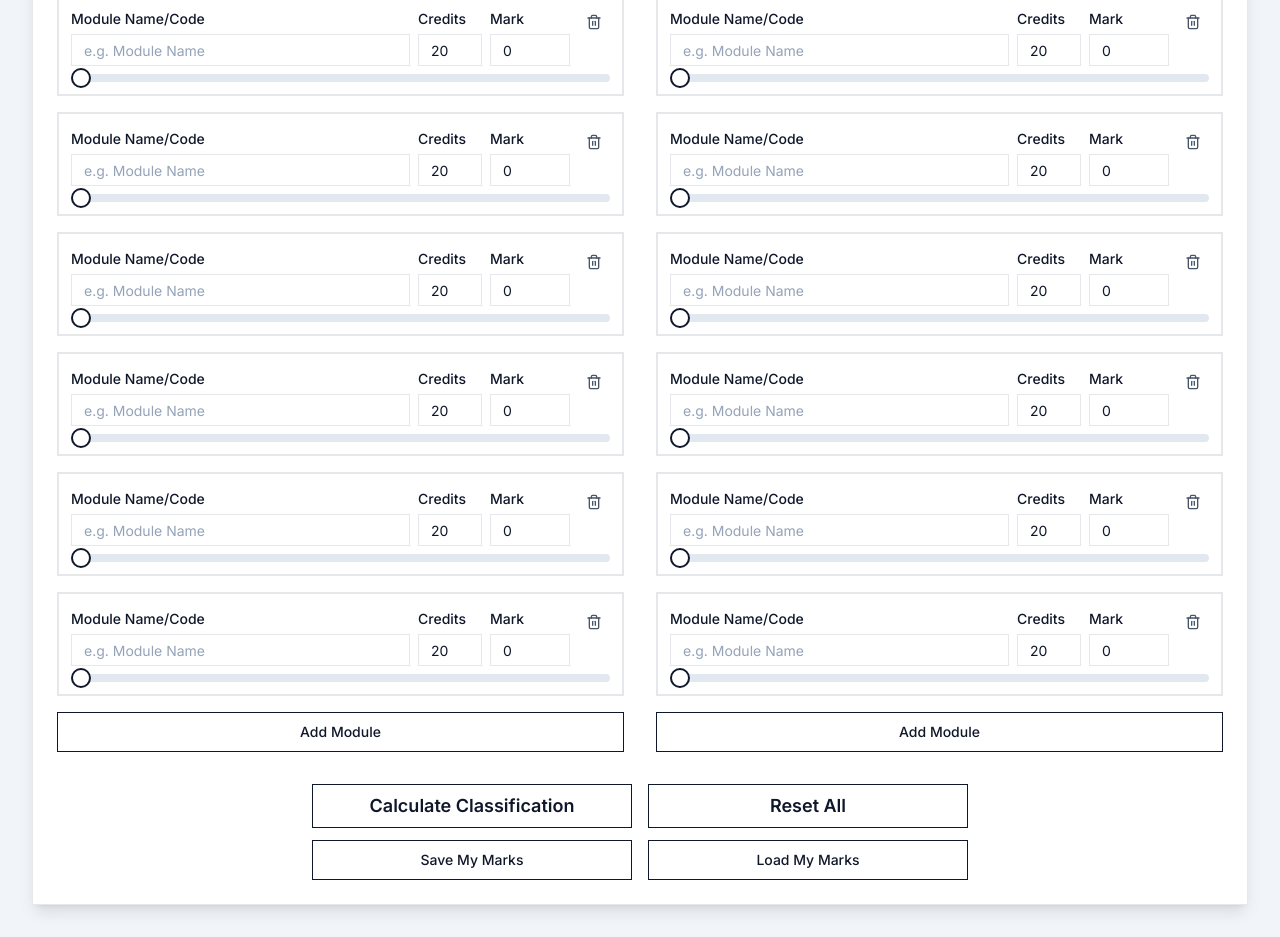
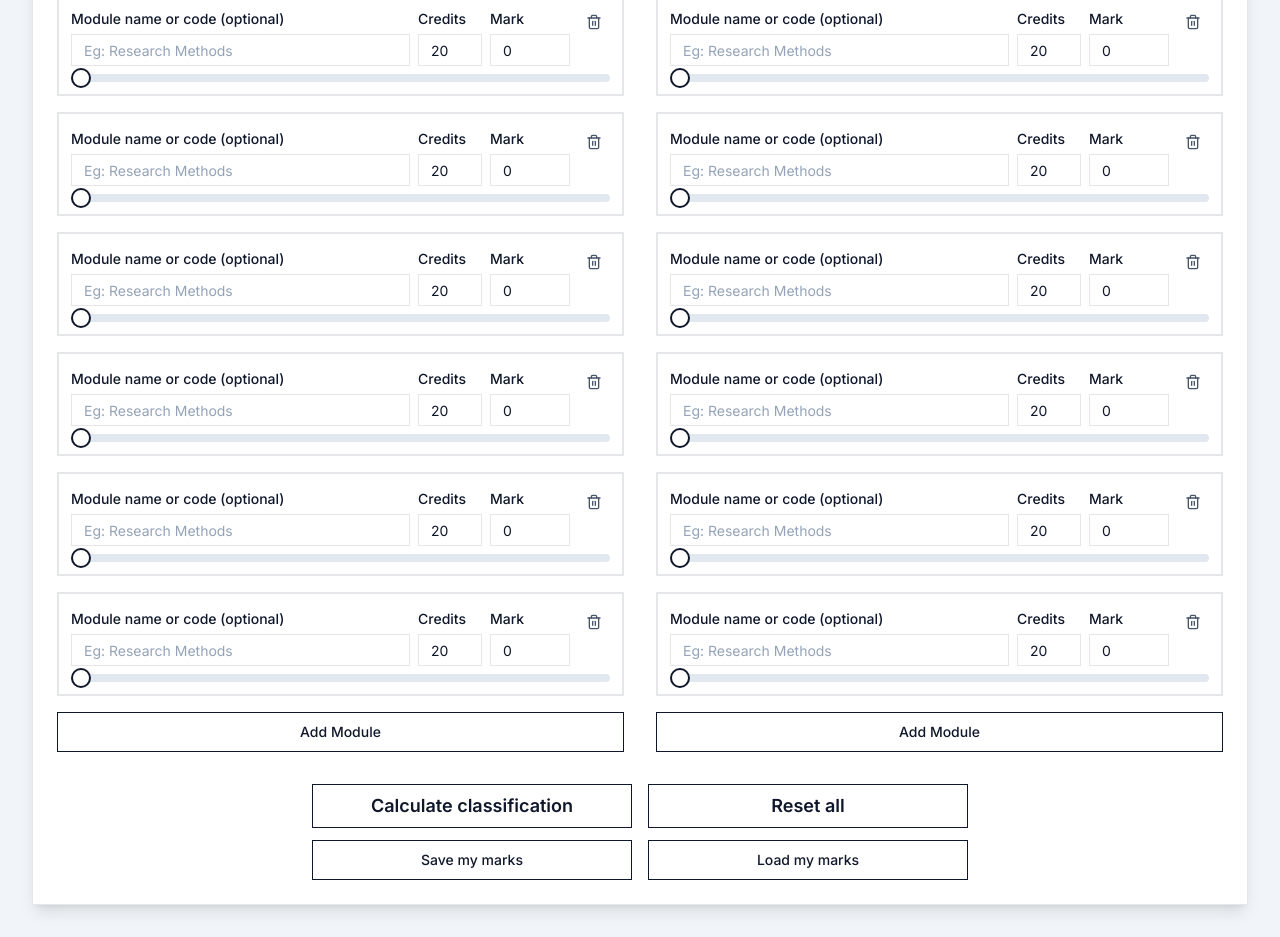
Before and after one commit to agcolom/westminster-degree-calc, a Next.js app: page / in a window 1280 px wide. Shown: the part 240-1177 px from the top of the page. Built offline with nearby package versions, Linux system fonts and the light colour scheme.

Commit message:
Use sentence case for UI text and responsive heading size on mobile

```diff
--- a/app/page.tsx
+++ b/app/page.tsx
@@ -503,7 +503,7 @@ export default function Home() {
 
     return (
       <div className={`text-sm font-medium ${isValid ? 'text-green-600 dark:text-green-400' : 'text-red-600 dark:text-red-400'}`}>
-        Total Credits: {totalCredits} / {requiredCredits}
+        Total credits: {totalCredits} / {requiredCredits}
         {totalCredits > 0 && <span className="text-xs ml-1">(passing modules only)</span>}
       </div>
     );
@@ -538,12 +538,12 @@ export default function Home() {
                 <div className="flex justify-between items-start gap-2">
                   <div className="grid grid-cols-1 xs:grid-cols-[2fr,auto,auto] gap-2 flex-grow">
                     <div className="space-y-1">
-                      <Label htmlFor={`${module.id}-name`} className={`text-sm font-medium ${textColor}`}>Module Name/Code</Label>
+                      <Label htmlFor={`${module.id}-name`} className={`text-sm font-medium ${textColor}`}>Module name or code (optional)</Label>
                       <Input
                         id={`${module.id}-name`}
                         value={module.name}
                         onChange={(e) => handleModuleChange(level, index, "name", e.target.value)}
-                        placeholder="e.g. Module Name"
+                        placeholder="Eg: Research Methods"
                         className={`h-8 w-full min-w-[10ch] ${markColor} placeholder:text-slate-400 dark:placeholder:text-slate-500`}
                       />
                     </div>
@@ -664,7 +664,7 @@ export default function Home() {
           {theme === "light" ? <Moon className="h-5 w-5" /> : <Sun className="h-5 w-5" />}
         </Button>
         <CardHeader>
-          <h1 className="text-4xl font-bold tracking-tight pr-16 break-words">Undergraduate Degree Calculator</h1>
+          <h1 className="text-2xl sm:text-4xl font-bold tracking-tight pr-16 break-words">Undergraduate degree calculator</h1>
           <Accordion type="single" collapsible className="w-full">
             <AccordionItem value="about">
               <AccordionTrigger className="text-lg">About</AccordionTrigger>
@@ -717,7 +717,7 @@ export default function Home() {
                   variant="outline"
                   size="lg"
                 >
-                  Calculate Classification
+                  Calculate classification
                 </Button>
                 <Button
                   onClick={handleReset}
@@ -725,7 +725,7 @@ export default function Home() {
                   variant="outline"
                   size="lg"
                 >
-                  Reset All
+                  Reset all
                 </Button>
               </div>
               <div className="flex justify-center gap-4">
@@ -735,7 +735,7 @@ export default function Home() {
                   variant="outline"
                   size="default"
                 >
-                  Save My Marks
+                  Save my marks
                 </Button>
                 <Button
                   onClick={handleLoad}
@@ -743,7 +743,7 @@ export default function Home() {
                   variant="outline"
                   size="default"
                 >
-                  Load My Marks
+                  Load my marks
                 </Button>
               </div>
             </div>
--- a/app/postgraduate/page.tsx
+++ b/app/postgraduate/page.tsx
@@ -592,7 +592,7 @@ export default function PostgraduatePage() {
 
     return (
       <div className={`text-sm font-medium ${isValid ? 'text-green-600 dark:text-green-400' : 'text-red-600 dark:text-red-400'}`}>
-        Total Credits: {totalCredits} {requiredCredits}
+        Total credits: {totalCredits} {requiredCredits}
       </div>
     );
   };
@@ -612,12 +612,12 @@ export default function PostgraduatePage() {
         <div className="flex justify-between items-start gap-2">
           <div className="grid grid-cols-1 xs:grid-cols-[2fr,auto,auto,auto] gap-2 flex-grow">
             <div className="space-y-1">
-              <Label htmlFor={`${module.id}-name`} className={`text-sm font-medium ${textColor}`}>Module Name/Code</Label>
+              <Label htmlFor={`${module.id}-name`} className={`text-sm font-medium ${textColor}`}>Module name or code (optional)</Label>
               <Input
                 id={`${module.id}-name`}
                 value={module.name}
                 onChange={(e) => handleModuleChange(index, "name", e.target.value)}
-                placeholder="e.g. Module Name"
+                placeholder="Eg: Research Methods"
                 className={`h-8 w-full min-w-[10ch] ${markColor} placeholder:text-slate-400 dark:placeholder:text-slate-500`}
               />
             </div>
@@ -732,7 +732,7 @@ export default function PostgraduatePage() {
           {theme === "light" ? <Moon className="h-5 w-5" /> : <Sun className="h-5 w-5" />}
         </Button>
         <CardHeader>
-          <h1 className="text-4xl font-bold tracking-tight pr-16 break-words">Postgraduate Degree Calculator</h1>
+          <h1 className="text-2xl sm:text-4xl font-bold tracking-tight pr-16 break-words">Postgraduate degree calculator</h1>
           <Accordion type="single" collapsible className="w-full">
             <AccordionItem value="about">
               <AccordionTrigger className="text-lg">About</AccordionTrigger>
@@ -792,7 +792,7 @@ export default function PostgraduatePage() {
         <CardContent id="main-content">
           <div className="space-y-8">
             <div className="space-y-2">
-              <Label htmlFor="award-type" className="text-lg font-semibold">Award Type</Label>
+              <Label htmlFor="award-type" className="text-lg font-semibold">Award type</Label>
               <Select value={selectedAward} onValueChange={(value) => {
                 const newAward = value as AwardTypeKey;
                 setSelectedAward(newAward);
@@ -886,7 +886,7 @@ export default function PostgraduatePage() {
                   variant="outline"
                   size="lg"
                 >
-                  Calculate Classification
+                  Calculate classification
                 </Button>
                 <Button
                   onClick={handleReset}
@@ -894,7 +894,7 @@ export default function PostgraduatePage() {
                   variant="outline"
                   size="lg"
                 >
-                  Reset All
+                  Reset all
                 </Button>
               </div>
               <div className="flex justify-center gap-4">
@@ -904,7 +904,7 @@ export default function PostgraduatePage() {
                   variant="outline"
                   size="default"
                 >
-                  Save My Marks
+                  Save my marks
                 </Button>
                 <Button
                   onClick={handleLoad}
@@ -912,7 +912,7 @@ export default function PostgraduatePage() {
                   variant="outline"
                   size="default"
                 >
-                  Load My Marks
+                  Load my marks
                 </Button>
               </div>
             </div>
```
